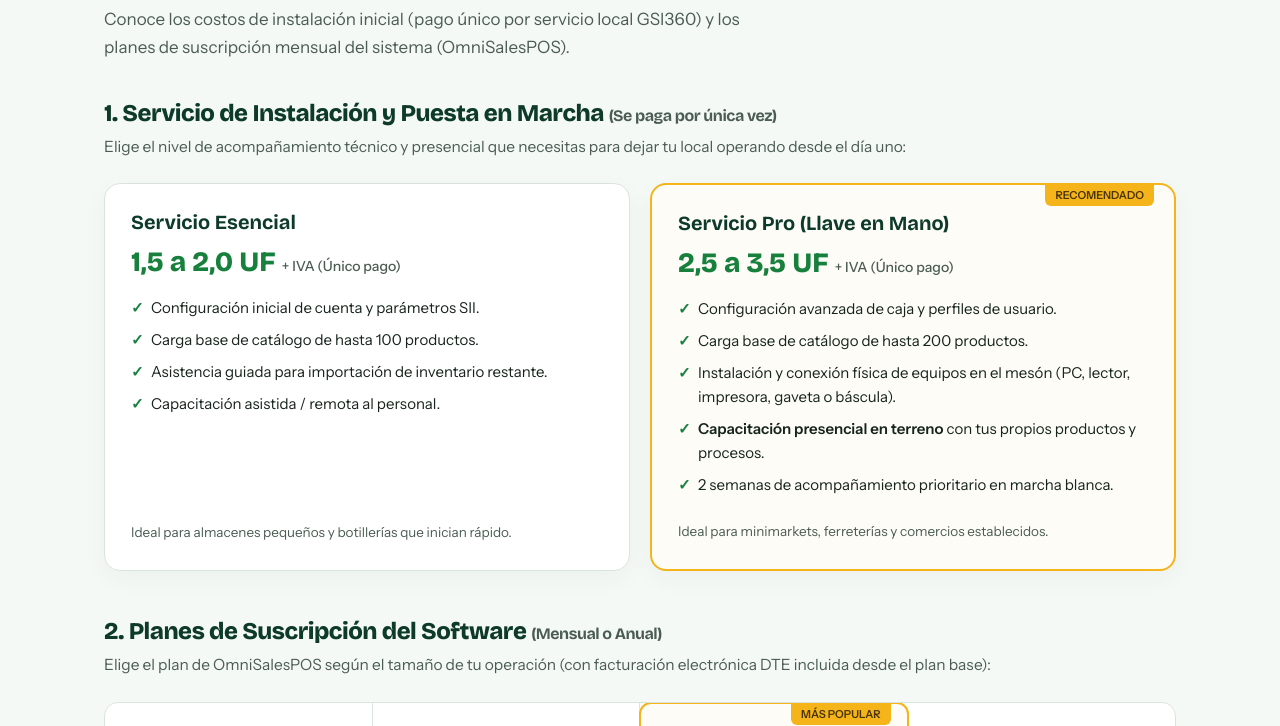
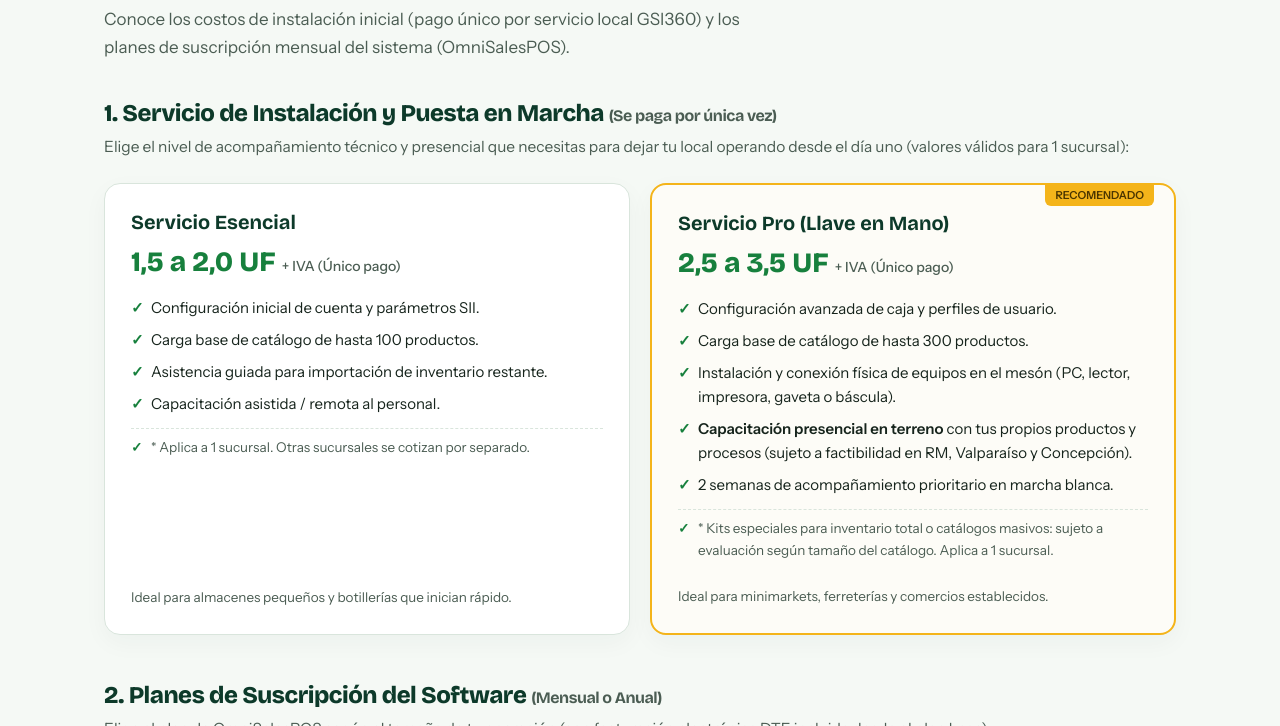
Before and after one commit to GSI360-Empresa/TGTONE_OMNISALES, a plain HTML site: page index.html in a window 1280 px wide. Shown: the part 3020-3746 px from the top of the page. Drawn offline with nearby package versions, Linux system fonts and the light colour scheme.

Commit message:
cambio PLANES GSI INCLUIR

```diff
--- a/index.html
+++ b/index.html
@@ -396,7 +396,7 @@ footer .footer-wrap{display:flex;align-items:center;justify-content:space-betwee
 
     <!-- PASO 1: SERVICIO DE INSTALACIÓN (PRIMERO) -->
     <h3 style="font-size:24px; margin-bottom:8px; color:var(--deep)">1. Servicio de Instalación y Puesta en Marcha <span style="font-size:16px; font-weight:500; color:var(--mut)">(Se paga por única vez)</span></h3>
-    <p style="color:var(--mut); font-size:15.5px; margin-bottom:24px">Elige el nivel de acompañamiento técnico y presencial que necesitas para dejar tu local operando desde el día uno:</p>
+    <p style="color:var(--mut); font-size:15.5px; margin-bottom:24px">Elige el nivel de acompañamiento técnico y presencial que necesitas para dejar tu local operando desde el día uno (valores válidos para 1 sucursal):</p>
 
     <div class="setup-grid">
       <div class="setup-card">
@@ -407,6 +407,7 @@ footer .footer-wrap{display:flex;align-items:center;justify-content:space-betwee
           <li>Carga base de catálogo de hasta 100 productos.</li>
           <li>Asistencia guiada para importación de inventario restante.</li>
           <li>Capacitación asistida / remota al personal.</li>
+          <li style="color:var(--mut); font-size:13.5px; margin-top:8px; border-top:1px dashed var(--line); padding-top:8px">* Aplica a 1 sucursal. Otras sucursales se cotizan por separado.</li>
         </ul>
         <p style="font-size:13.5px; color:var(--mut); margin-top:auto">Ideal para almacenes pequeños y botillerías que inician rápido.</p>
       </div>
@@ -417,10 +418,11 @@ footer .footer-wrap{display:flex;align-items:center;justify-content:space-betwee
         <div class="setup-price">2,5 a 3,5 UF <small>+ IVA (Único pago)</small></div>
         <ul>
           <li>Configuración avanzada de caja y perfiles de usuario.</li>
-          <li>Carga base de catálogo de hasta 200 productos.</li>
+          <li>Carga base de catálogo de hasta 300 productos.</li>
           <li>Instalación y conexión física de equipos en el mesón (PC, lector, impresora, gaveta o báscula).</li>
-          <li><strong>Capacitación presencial en terreno</strong> con tus propios productos y procesos.</li>
+          <li><strong>Capacitación presencial en terreno</strong> con tus propios productos y procesos (sujeto a factibilidad en RM, Valparaíso y Concepción).</li>
           <li>2 semanas de acompañamiento prioritario en marcha blanca.</li>
+          <li style="color:var(--mut); font-size:13.5px; margin-top:8px; border-top:1px dashed var(--line); padding-top:8px">* Kits especiales para inventario total o catálogos masivos: sujeto a evaluación según tamaño del catálogo. Aplica a 1 sucursal.</li>
         </ul>
         <p style="font-size:13.5px; color:var(--mut); margin-top:auto">Ideal para minimarkets, ferreterías y comercios establecidos.</p>
       </div>
@@ -509,10 +511,9 @@ footer .footer-wrap{display:flex;align-items:center;justify-content:space-betwee
       <a class="btn" style="background:#fff;color:var(--deep);border-color:#fff;white-space:nowrap" href="#contacto">Asesorarme para Sercotec</a>
     </div>
 
-    <p class="fine">El servicio de instalación es un pago único inicial y la suscripción de software se contrata de forma mensual o anual.</p>
+    <p class="fine">El servicio de instalación aplica a 1 sucursal (otras sucursales son conversables por separado) y es un pago único inicial.</p>
   </div>
 </section>
-
 <section class="faq" id="preguntas">
   <div class="wrap">
     <h2>Preguntas frecuentes</h2>
```
